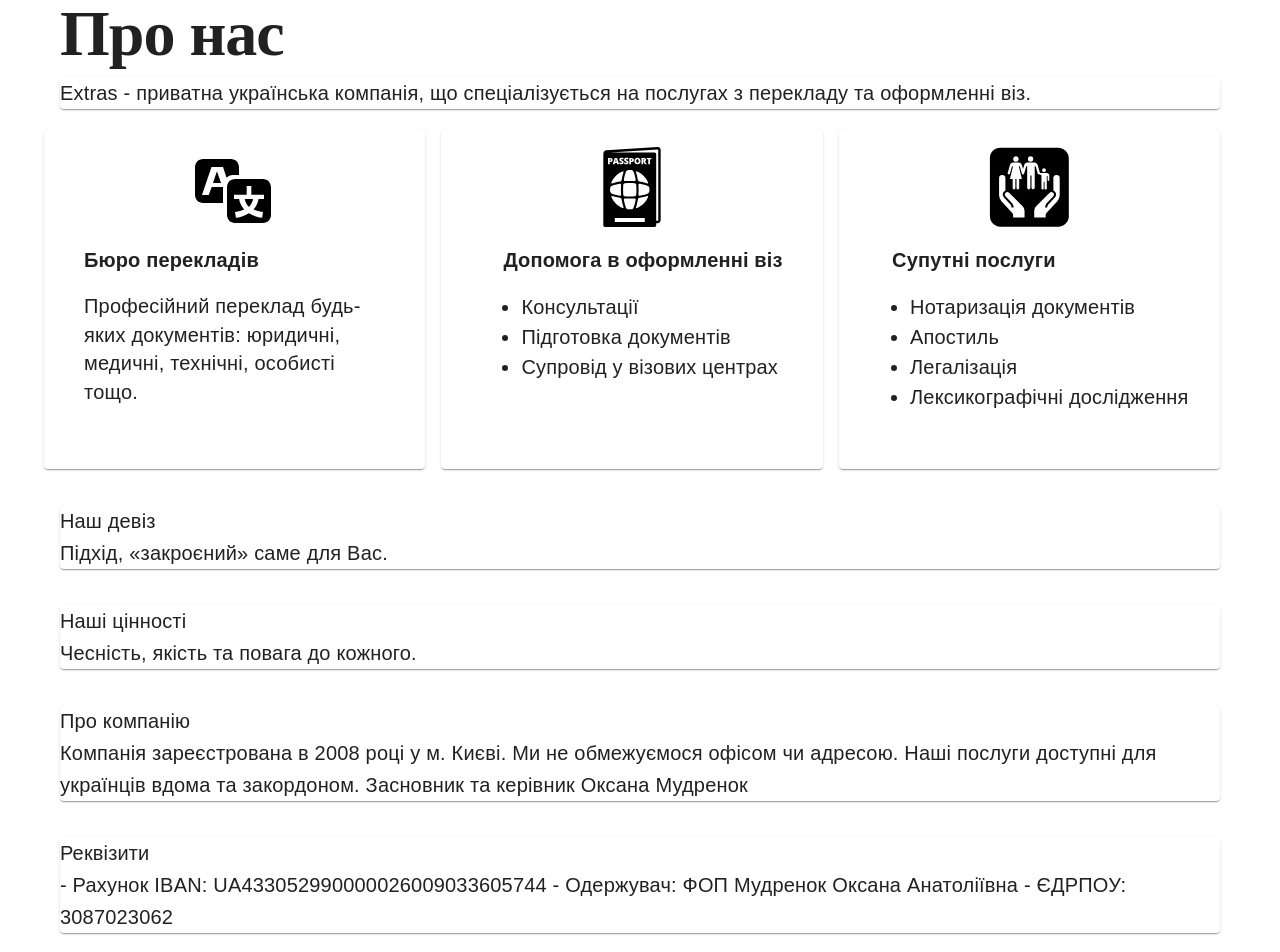
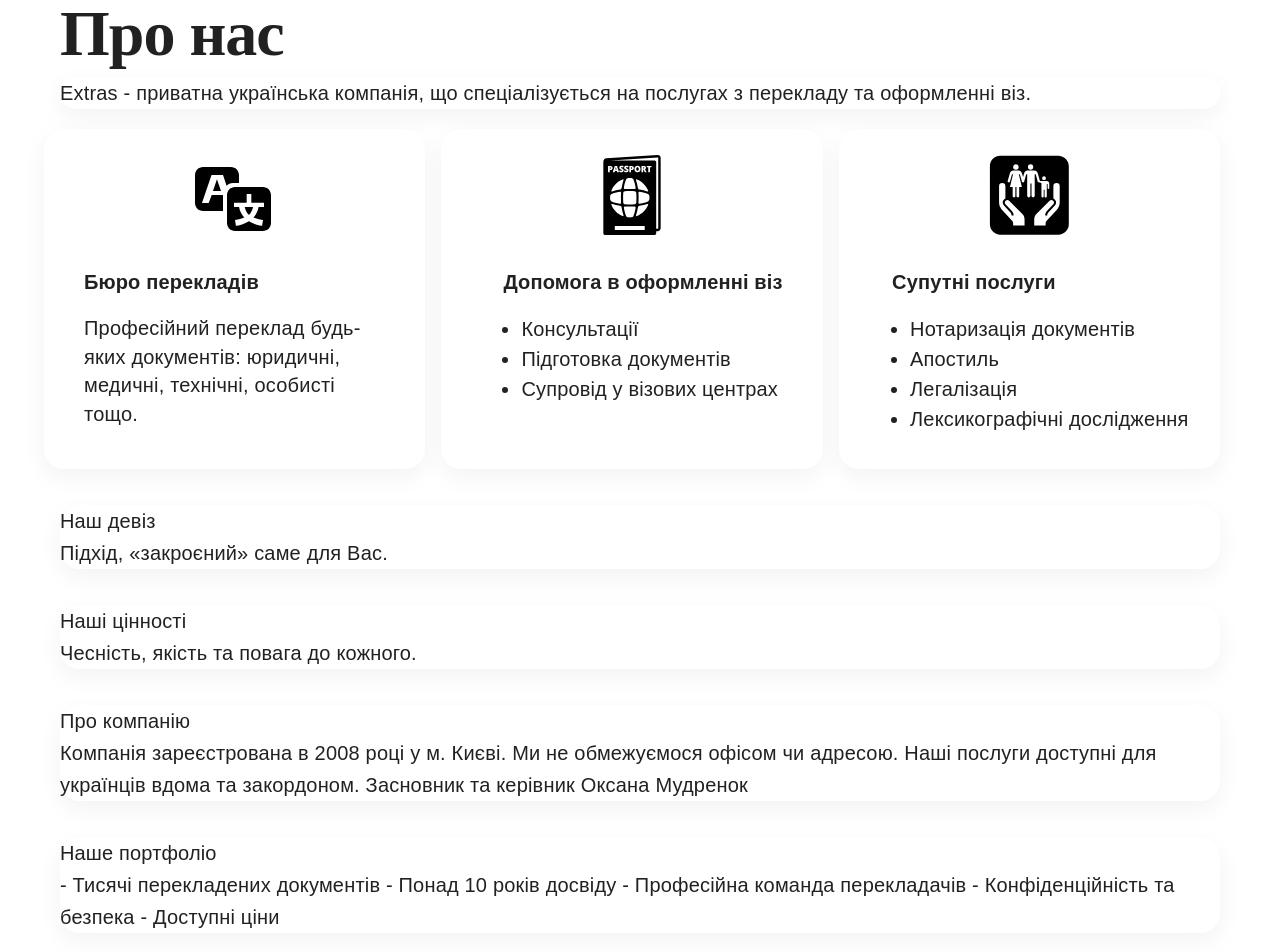
Before and after one commit to Vlasvin/extras, a React (Create React App) app: page /extras/about-us in a window 1280 px wide. Shown: the part 100-1052 px from the top of the page. Built offline with nearby package versions, Linux system fonts and the light colour scheme.

Commit message:
completed services

```diff
--- a/src/assets/pictures/svg/PassportIcon.tsx
+++ b/src/assets/pictures/svg/PassportIcon.tsx
@@ -1,8 +1,8 @@
 import React from "react";
 
-const PassportIcon: React.FC<React.SVGProps<SVGSVGElement>> = (props) => (
+const PassportIcon: React.FC<React.SVGProps<SVGSVGElement>> = ({ fill }) => (
   <svg
-    fill="#000000"
+    fill={fill}
     version="1.1"
     id="Capa_1"
     xmlns="http://www.w3.org/2000/svg"
--- a/src/assets/pictures/svg/TranslationIcon.tsx
+++ b/src/assets/pictures/svg/TranslationIcon.tsx
@@ -1,11 +1,12 @@
 import React from "react";
 
-const TranslationIcon: React.FC<React.SVGProps<SVGSVGElement>> = (props) => (
+const TranslationIcon: React.FC<React.SVGProps<SVGSVGElement>> = ({ fill }) => (
   <svg
     width="80px"
     height="80px"
     viewBox="0 0 20 20"
     xmlns="http://www.w3.org/2000/svg"
+    fill={fill}
   >
     <rect x="0" fill="none" width="20" height="20" />
 
--- a/src/components/AboutUs/AboutUsComponents/ServiceItem.tsx
+++ b/src/components/AboutUs/AboutUsComponents/ServiceItem.tsx
@@ -1,7 +1,7 @@
 import React from "react";
 import { Typography } from "@mui/material";
 
-import { aboutUsStyles } from "../AboutUsStyles";
+import { aboutUsStyles } from "components/AboutUs/AboutUsStyles";
 
 interface ServiceItemProps {
   service: {
@@ -15,7 +15,7 @@
 const AnimatedServiceItem: React.FC<ServiceItemProps> = ({ service }) => {
   return (
     <div style={{ ...aboutUsStyles.serviceItem, flexDirection: "column" }}>
-      <div style={{ textAlign: "center", marginBottom: "10px" }}>
+      <div style={{ textAlign: "center", ...aboutUsStyles.serviceIcon }}>
         {service.icon}
       </div>
       <div>
--- a/src/components/AboutUs/AboutUsStyles.ts
+++ b/src/components/AboutUs/AboutUsStyles.ts
@@ -12,7 +12,10 @@
     lineHeight: 1.6,
   },
   section: {
+    background: "transparent",
     marginBottom: 20,
+    borderRadius: 20,
+    boxShadow: "0px 8px 24px 0px rgba(0, 0, 0, 0.05)",
     animation: `fadeIn 1s ease-in-out forwards`,
   },
   "@keyframes fadeIn": {
@@ -30,12 +33,13 @@
     flexDirection: "column",
     alignItems: "center",
     marginBottom: 16,
+    borderRadius: 24,
     padding: 18,
     height: "340px",
   },
   serviceIcon: {
-    marginRight: 16,
-    marginBottom: 8,
+    marginTop: "8px",
+    marginBottom: "24px",
   },
   serviceTitle: {
     fontWeight: "bold",
--- a/src/components/AboutUs/index.tsx
+++ b/src/components/AboutUs/index.tsx
@@ -1,4 +1,4 @@
-import React, { useEffect, useState } from "react";
+import React, { useContext, useEffect, useState } from "react";
 import { Typography, Grid, Container, Paper } from "@mui/material";
 
 import AnimatedServiceItem from "./AboutUsComponents/ServiceItem";
@@ -8,6 +8,8 @@
 import ServicesIcon from "assets/pictures/svg/ServicesIcon";
 import { aboutUsStyles } from "./AboutUsStyles";
 import { useSpring, animated } from "@react-spring/web";
+import { ThemeContext } from "redux/ThemeContext";
+import { IThemeContext, IThemeMode } from "redux/ThemeContext/types";
 
 interface Service {
   title: string;
@@ -19,6 +21,12 @@
 const AboutUs: React.FC = () => {
   // eslint-disable-next-line @typescript-eslint/no-unused-vars
   const [isSectionsLoaded, setIsSectionsLoaded] = useState(false);
+  const { themeMode } = useContext(ThemeContext) as IThemeContext;
+  console.log(themeMode);
+
+  const getIconColor = () => {
+    return themeMode === IThemeMode.DARK ? "#FFFFFF" : "inherit";
+  };
 
   useEffect(() => {
     setTimeout(() => setIsSectionsLoaded(true), 300);
@@ -29,7 +37,7 @@
       title: "Бюро перекладів",
       description:
         "Професійний переклад будь-яких документів: юридичні, медичні, технічні, особисті тощо.",
-      icon: <TranslationIcon />,
+      icon: <TranslationIcon fill={getIconColor()} />,
     },
     {
       title: "Допомога в оформленні віз",
@@ -38,7 +46,7 @@
         "Підготовка документів",
         "Супровід у візових центрах",
       ],
-      icon: <PassportIcon />,
+      icon: <PassportIcon fill={getIconColor()} />,
     },
 
     {
@@ -49,13 +57,13 @@
         "Легалізація",
         "Лексикографічні дослідження",
       ],
-      icon: <ServicesIcon />,
+      icon: <ServicesIcon fill={getIconColor()} />,
     },
   ];
 
   const springConfig = {
-    delay: 0.2,
-    duration: 0.8,
+    delay: 2,
+    duration: 2,
     from: { opacity: 0, transform: "translateY(20px)" },
     to: { opacity: 1, transform: "translateY(0)" },
   };
@@ -64,14 +72,14 @@
 
   return (
     <Container style={aboutUsStyles.root}>
-      <Typography variant="h1" style={(aboutUsStyles.root, aboutUsStyles.h1)}>
+      <Typography variant="h1" style={aboutUsStyles.h1}>
         Про нас
       </Typography>
 
       <Grid container spacing={2}>
         <Grid item xs={12}>
           <Paper style={aboutUsStyles.section}>
-            <Typography variant="body1" style={aboutUsStyles.content}>
+            <Typography variant="body1" style={{ ...aboutUsStyles.content }}>
               Extras - приватна українська компанія, що спеціалізується на
               послугах з перекладу та оформленні віз.
             </Typography>
@@ -80,7 +88,12 @@
         <Grid container spacing={2} direction="row">
           {services.map((service, index) => (
             <Grid item xs={12} sm={6} md={4} key={index}>
-              <Paper style={aboutUsStyles.section}>
+              <Paper
+                style={{
+                  ...aboutUsStyles.section,
+                  background: "rgb(11, 15, 21);",
+                }}
+              >
                 <animated.div style={{ ...animation }}>
                   <AnimatedServiceItem service={service} />
                 </animated.div>
@@ -116,15 +129,6 @@
         </Grid>
         <Grid item xs={12}>
           <Paper style={aboutUsStyles.section}>
-            <Typography variant="h6">Реквізити</Typography>
-            <Typography variant="body1" style={aboutUsStyles.content}>
-              - Рахунок IBAN: UA433052990000026009033605744 - Одержувач: ФОП
-              Мудренок Оксана Анатоліївна - ЄДРПОУ: 3087023062
-            </Typography>
-          </Paper>
-        </Grid>
-        <Grid item xs={12}>
-          <Paper style={aboutUsStyles.section}>
             <Typography variant="h6">Наше портфоліо</Typography>
             <Typography variant="body1" style={aboutUsStyles.content}>
               - Тисячі перекладених документів - Понад 10 років досвіду -
@@ -139,6 +143,15 @@
             <Typography variant="body1" style={aboutUsStyles.content}>
               "[Відгук клієнта 1]" - [Ім'я клієнта 1] "[Відгук клієнта 2]" -
               [Ім'я клієнта 2] "[Відгук клієнта 3]" - [Ім'я клієнта 3]
+            </Typography>
+          </Paper>
+        </Grid>{" "}
+        <Grid item xs={12}>
+          <Paper style={aboutUsStyles.section}>
+            <Typography variant="h6">Реквізити</Typography>
+            <Typography variant="body1" style={aboutUsStyles.content}>
+              - Рахунок IBAN: UA433052990000026009033605744 - Одержувач: ФОП
+              Мудренок Оксана Анатоліївна - ЄДРПОУ: 3087023062
             </Typography>
           </Paper>
         </Grid>
--- a/src/redux/ThemeContext/theme.tsx
+++ b/src/redux/ThemeContext/theme.tsx
@@ -32,7 +32,7 @@
     mode: "dark",
     background: {
       default: "rgb(14, 14, 14)",
-      paper: "rgb(41,44,49)",
+      paper: "rgb(11, 15, 21)",
     },
     text: {
       primary: "rgb(226, 226, 226);",
```
Also changed, not shown: src/assets/pictures/svg/ServicesIcon.tsx (+2 -2 lines), src/assets/pictures/svg/translation.svg (deleted).
